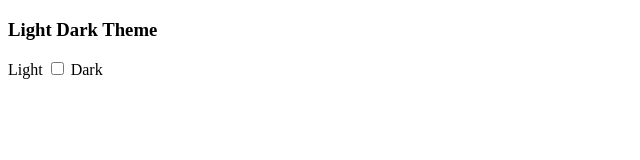
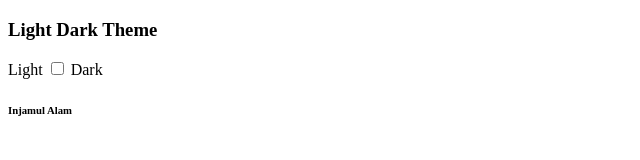
Before and after one commit to InjamulCSE15/Light-Dark-Theme, a plain HTML site: page index.html in a window 1280 px wide. Shown: the full height of the page, 0-640 px from the left. Drawn offline with Linux system fonts and the light colour scheme.

Commit message:
some code added in html file.

```diff
--- a/index.html
+++ b/index.html
@@ -29,6 +29,7 @@
         </span>
         <span>Dark</span>
     </label>
+    <h6>Injamul Alam</h6>
 </body>
 
 </html>
```
